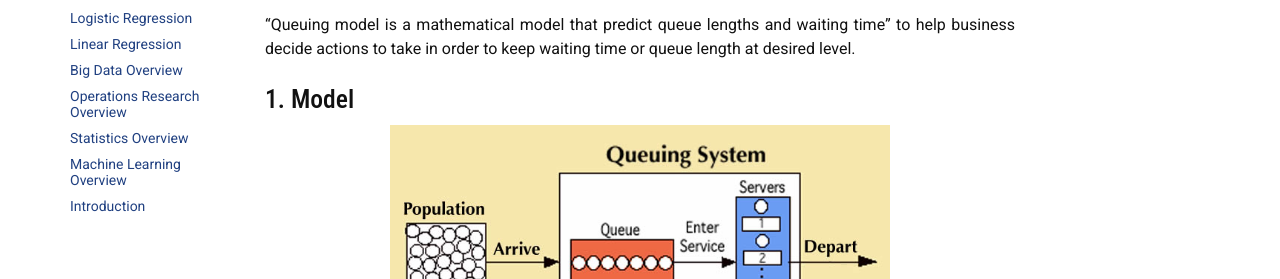
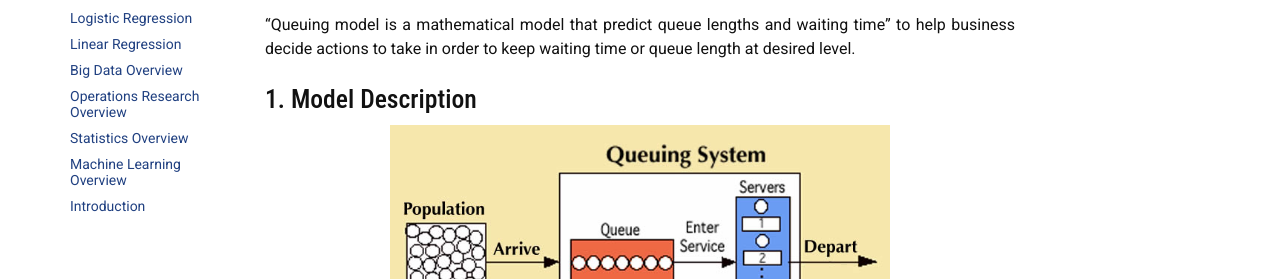
Before and after one commit to liambll/blog-archive, a Jekyll site: the page built from _posts/2017-07-06-queuing-model.markdown, in a window 1280 px wide and 1400 px high. Shown: the part 298-577 px from the top of the window. Built offline with Jekyll 4.4.1, drawn with Linux system fonts in a browser that asks for light colours; nearby versions of some CDN libraries; formulas are drawn with MathJax 3; comment, search, counter and statistics services are not loaded; some of the changed text lies outside the part shown.

Commit message:
Update 2017-07-06-queuing-model.markdown

```diff
--- a/_posts/2017-07-06-queuing-model.markdown
+++ b/_posts/2017-07-06-queuing-model.markdown
@@ -15,7 +15,7 @@ summary: Queuing model is a mathematical model that predict queue lengths and wa
 
 "Queuing model is a mathematical model that predict queue lengths and waiting time" to help business decide actions to take in order to keep waiting time or queue length at desired level.
 
-## 1. Model
+## 1. Model Description
 <div class="imgcap">
 <div >
     <img src="/blog/assets/queuing-model/queuing-model.jpg" width = "500">
```
Also changed, not shown: other parts of _posts/2017-07-06-queuing-model.markdown (+1 -1 lines).
